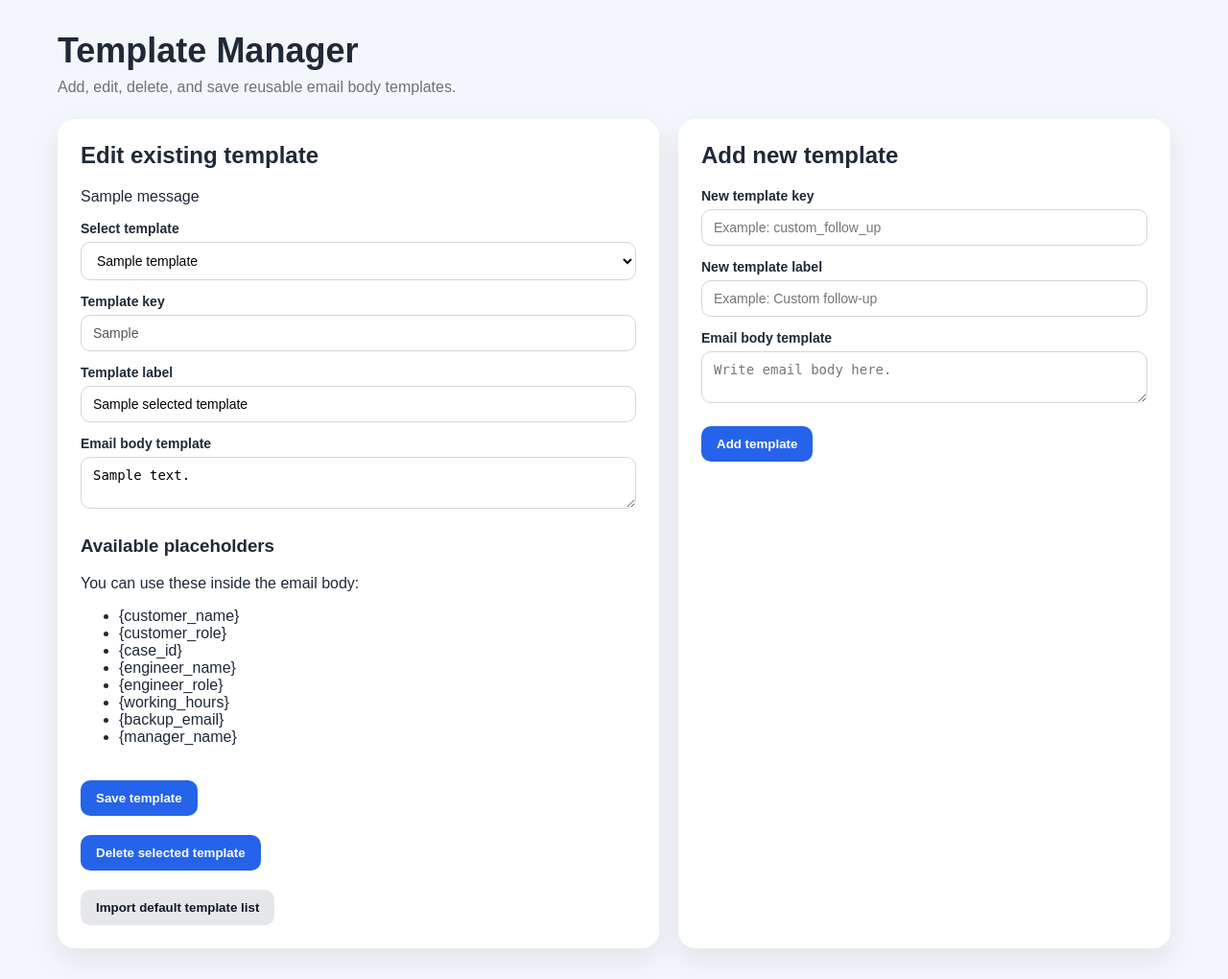
After one commit to JustaDKai/tom-project, a Flask app: template data/templates/template_manager.html in a window 1280 px wide. The commit adds this page. Shown: the whole page at 96% size. Run offline with Flask 3, Linux system fonts and the light colour scheme; the template is opened without the code that fills it: most values are stand-ins (such as "Sample title", 1, 10 or a date in 2020); one stand-in notice (Sample message) is shown.

Commit message:
+1 feature

```diff
--- a/app.py
+++ b/app.py
@@ -1,39 +1,40 @@
+import json
+from pathlib import Path
+from collections import defaultdict
+from urllib.parse import quote
+
 from flask import Flask, render_template, request
-from urllib.parse import quote
-from collections import defaultdict
 
 app = Flask(__name__)
 
-TEMPLATE_LIBRARY = {
+BASE_DIR = Path(__file__).resolve().parent
+DATA_DIR = BASE_DIR / "data"
+TEMPLATE_FILE = DATA_DIR / "templates.json"
+
+DEFAULT_TEMPLATES = {
     "welcome": {
         "label": "Welcome email",
-        "subject": "",
         "body": ""
     },
     "closure_confirmation": {
         "label": "Closure confirmation",
-        "subject": "",
         "body": ""
     },
     "strike_1": {
         "label": "Strike 1 follow-up",
-        "subject": "",
         "body": ""
     },
     "strike_2": {
         "label": "Strike 2 follow-up",
-        "subject": "",
         "body": ""
     },
     "strike_3": {
         "label": "Strike 3 temporary archive",
-        "subject": "",
         "body": ""
     }
 }
 
-
-SIGNATURE_TEMPLATE = """Best regards,
+SIGNATURE_TEMPLATE = """Warm regards,
 
 {engineer_name}
 {engineer_role}
@@ -41,6 +42,37 @@ Working Hours: {working_hours}
 Backup contact: {backup_email}
 Manager: {manager_name}
 """
+
+
+def ensure_template_file():
+    DATA_DIR.mkdir(exist_ok=True)
+
+    if not TEMPLATE_FILE.exists():
+        save_templates(DEFAULT_TEMPLATES)
+
+
+def load_templates():
+    ensure_template_file()
+
+    with TEMPLATE_FILE.open("r", encoding="utf-8") as file:
+        templates = json.load(file)
+
+    for key, value in DEFAULT_TEMPLATES.items():
+        if key not in templates:
+            templates[key] = value
+
+    for key, template in templates.items():
+        template.setdefault("label", key)
+        template.setdefault("body", "")
+
+    return templates
+
+
+def save_templates(templates):
+    DATA_DIR.mkdir(exist_ok=True)
+
+    with TEMPLATE_FILE.open("w", encoding="utf-8") as file:
+        json.dump(templates, file, indent=2, ensure_ascii=False)
 
 
 class SafeDict(defaultdict):
@@ -75,17 +107,16 @@ def build_signature(data):
     return SIGNATURE_TEMPLATE.format_map(SafeDict(str, signature_data))
 
 
-def generate_email(data):
+def generate_email(data, templates=None):
+    templates = templates or load_templates()
+
     template_type = data.get("template_type", "welcome")
-    selected_template = TEMPLATE_LIBRARY.get(template_type, TEMPLATE_LIBRARY["welcome"])
+    selected_template = templates.get(template_type, templates.get("welcome", {"label": "Welcome email", "body": ""}))
 
-    subject_input = data.get("subject", "").strip()
     body_input = data.get("email_body", "").strip()
 
-    subject_template = selected_template.get("subject", "")
     body_template = selected_template.get("body", "")
 
-    subject = subject_input or apply_placeholders(subject_template, data)
     body = body_input or apply_placeholders(body_template, data)
 
     signature = build_signature(data)
@@ -96,21 +127,20 @@ def generate_email(data):
         else:
             body = signature
 
-    return subject, body
+    return body
 
 
 @app.route("/", methods=["GET", "POST"])
 def home():
-    generated_subject = ""
     generated_body = ""
     mailto_link = ""
+    templates = load_templates()
 
     form_data = {
         "template_type": "welcome",
         "customer_name": "",
         "customer_role": "",
         "case_id": "",
-        "subject": "",
         "email_body": "",
         "engineer_name": "",
         "engineer_role": "",
@@ -122,21 +152,14 @@ def home():
 
     if request.method == "POST":
         form_data.update(request.form.to_dict())
-        generated_subject, generated_body = generate_email(form_data)
+        generated_body = generate_email(form_data, templates=templates)
 
-        mailto_link = (
-            "mailto:"
-            "?subject="
-            + quote(generated_subject)
-            + "&body="
-            + quote(generated_body)
-        )
+        mailto_link = "mailto:?body=" + quote(generated_body) if generated_body else ""
 
     return render_template(
         "index.html",
-        templates=TEMPLATE_LIBRARY,
+        templates=templates,
         form_data=form_data,
-        generated_subject=generated_subject,
         generated_body=generated_body,
         mailto_link=mailto_link
     )
--- /dev/null
+++ b/data/templates/template_manager.html
@@ -0,0 +1,109 @@
+<!DOCTYPE html>
+<html lang="en">
+<head>
+    <meta charset="UTF-8">
+    <title>Template Manager</title>
+    <link rel="stylesheet" href="{{ url_for('static', filename='style.css') }}">
+</head>
+
+<body>
+<main class="page">
+
+    <section class="hero">
+        <h1>Template Manager</h1>
+        <p>Add, edit, delete, and save reusable email body templates.</p>
+    </section>
+
+    <section class="layout single-column">
+
+        <section class="card">
+            <h2>Edit existing template</h2>
+
+            {% with messages = get_flashed_messages() %}
+                {% if messages %}
+                    <div class="message-box">
+                        {% for message in messages %}
+                            <p>{{ message }}</p>
+                        {% endfor %}
+                    </div>
+                {% endif %}
+            {% endwith %}
+
+            <label>Select template</label>
+            <select onchange="window.location='{{ url_for('manage_templates') }}?template_key=' + this.value">
+                {% for key, template in templates.items() %}
+                    <option value="{{ key }}" {% if selected_key == key %}selected{% endif %}>
+                        {{ template.label }}
+                    </option>
+                {% endfor %}
+            </select>
+
+            <form method="post">
+                <input type="hidden" name="action" value="save_existing">
+                <input type="hidden" name="template_key" value="{{ selected_key }}">
+
+                <label>Template key</label>
+                <input value="{{ selected_key }}" disabled>
+
+                <label>Template label</label>
+                <input name="template_label" value="{{ selected_template.label }}" placeholder="Example: Strike 1 follow-up">
+
+                <label>Email body template</label>
+                <textarea name="template_body" class="template-textarea" placeholder="Write email body here.">{{ selected_template.body }}</textarea>
+
+                <div class="placeholder-box">
+                    <h3>Available placeholders</h3>
+                    <p>You can use these inside the email body:</p>
+                    <ul>
+                        <li>{customer_name}</li>
+                        <li>{customer_role}</li>
+                        <li>{case_id}</li>
+                        <li>{engineer_name}</li>
+                        <li>{engineer_role}</li>
+                        <li>{working_hours}</li>
+                        <li>{backup_email}</li>
+                        <li>{manager_name}</li>
+                    </ul>
+                </div>
+
+                <div class="actions">
+                    <button type="submit">Save template</button>
+                </div>
+            </form>
+
+            <form method="post">
+                <input type="hidden" name="action" value="delete">
+                <input type="hidden" name="template_key" value="{{ selected_key }}">
+                <button type="submit" class="danger-button">Delete selected template</button>
+            </form>
+
+            <form method="post">
+                <input type="hidden" name="action" value="import_defaults">
+                <button type="submit" class="secondary-button">Import default template list</button>
+            </form>
+        </section>
+
+        <section class="card">
+            <h2>Add new template</h2>
+
+            <form method="post">
+                <input type="hidden" name="action" value="add_new">
+
+                <label>New template key</label>
+                <input name="new_template_key" placeholder="Example: custom_follow_up">
+
+                <label>New template label</label>
+                <input name="new_template_label" placeholder="Example: Custom follow-up">
+
+                <label>Email body template</label>
+                <textarea name="new_template_body" class="template-textarea" placeholder="Write email body here."></textarea>
+
+                <button type="submit">Add template</button>
+            </form>
+        </section>
+
+    </section>
+
+</main>
+</body>
+</html>
```
Also changed, not shown: data/templates.json (added, +30 -0 lines), template_manager.py (added, +176 -0 lines), templates/index.html (+9 -19 lines), tests/test_template_loading.py (added, +30 -0 lines).
